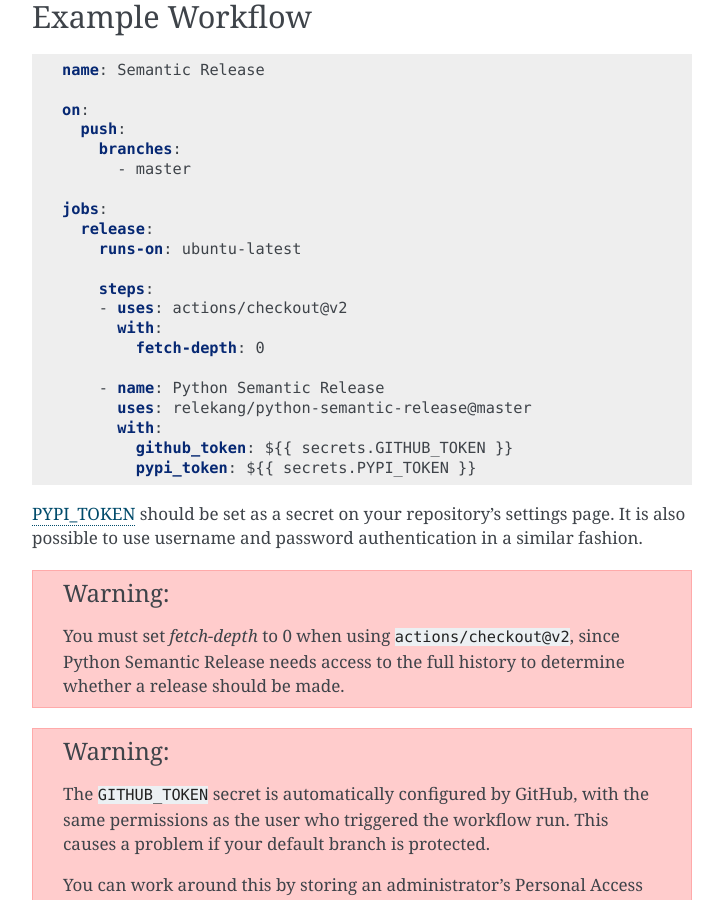
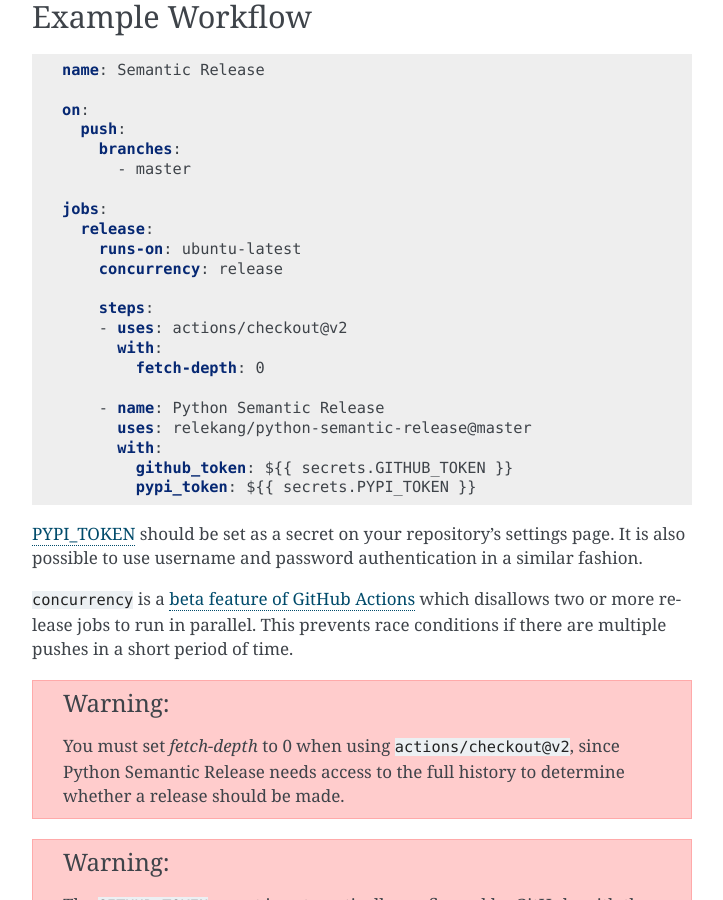
Before and after one commit to python-semantic-release/python-semantic-release, a Sphinx documentation site: the page built from docs/automatic-releases/github-actions.rst, in a window 1280 px wide and 900 px high, scrolled down 625 px. Shown: the whole window, without its empty margins (388-1111 px from the left). Built offline with Sphinx 7.4.7, drawn with Linux system fonts in a browser that asks for light colours; pages that are not in the unit, such as notebooks, are missing from menus.

Commit message:
docs: recommend setting a concurrency group for GitHub Actions

```diff
--- a/docs/automatic-releases/github-actions.rst
+++ b/docs/automatic-releases/github-actions.rst
@@ -38,6 +38,7 @@
    jobs:
      release:
        runs-on: ubuntu-latest
+       concurrency: release
 
        steps:
        - uses: actions/checkout@v2
@@ -53,6 +54,11 @@
 :ref:`env-pypi_token` should be set as a secret on your repository's settings page.
 It is also possible to use username and password authentication in a similar
 fashion.
+
+``concurrency`` is a
+`beta feature of GitHub Actions <https://docs.github.com/en/actions/reference/workflow-syntax-for-github-actions#jobsjob_idconcurrency>`_
+which disallows two or more release jobs to run in parallel. This prevents race
+conditions if there are multiple pushes in a short period of time.
 
 .. warning::
   You must set `fetch-depth` to 0 when using ``actions/checkout@v2``, since
```
Also changed, not shown: 1 other file.
